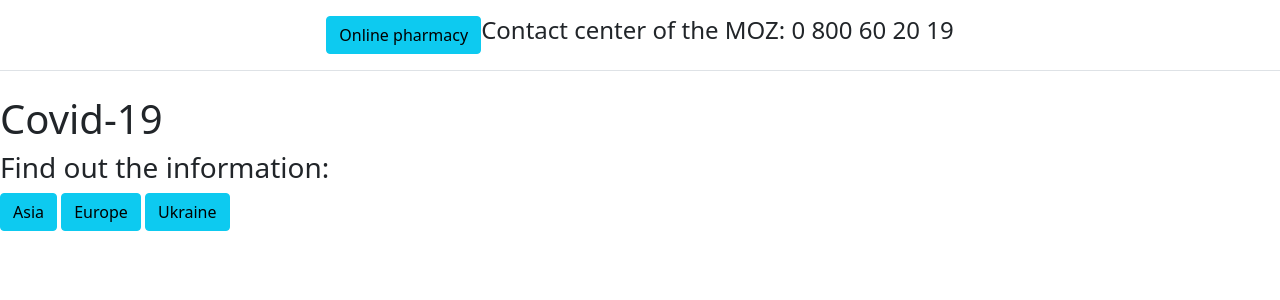
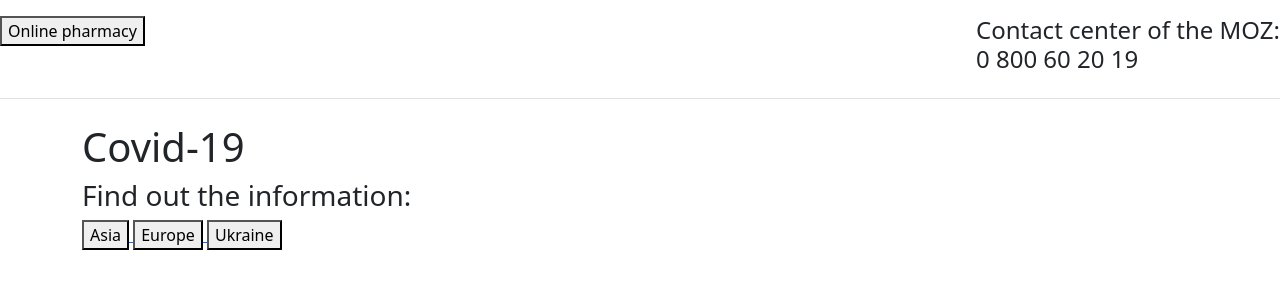
Before and after one commit to IhorMar/django_my, a Django app: page / in a window 1280 px wide. Shown: the top 300 px of the page. Run offline with Django 3.2, Linux system fonts and the light colour scheme.

Commit message:
makes some changes

```diff
--- a/covid_19/start_window/templates/start_window/index.html
+++ b/covid_19/start_window/templates/start_window/index.html
@@ -3,33 +3,45 @@
 <head>
     <meta charset="UTF-8">
     <title>Title</title>
-    <style>
-        body {
-          background = "/covid_19/start_window/templates/start_window/Virus_Main.png" width = "100%" height = "100";
-        }
-</style>
-    <link rel="stylesheet" href="https://cdn.jsdelivr.net/npm/bootstrap@5.1.3/dist/css/bootstrap.min.css" integrity="sha384-1BmE4kWBq78iYhFldvKuhfTAU6auU8tT94WrHftjDbrCEXSU1oBoqyl2QvZ6jIW3" crossorigin="anonymous">
+
+    <link rel="stylesheet" href="https://cdn.jsdelivr.net/npm/bootstrap@5.1.3/dist/css/bootstrap.min.css"
+          integrity="sha384-1BmE4kWBq78iYhFldvKuhfTAU6auU8tT94WrHftjDbrCEXSU1oBoqyl2QvZ6jIW3" crossorigin="anonymous">
+    {% load static %}
+    <link rel="stylesheet" href="{% static 'main.css' %}">
 </head>
-<body>
-<header class="d-flex flex-wrap justify-content-center py-3 mb-4 border-bottom">
-
-        <a href="https://liki24.com/uk/" class="btn btn-info" role="button">Online pharmacy</a>
+<body class="tdStyle">
+<header class="d-flex flex-wrap justify-content-between py-3 mb-4 border-bottom">
+    <a href="https://liki24.com/uk/">
+        <button class="btn_pharmacy">Online pharmacy</button>
+    </a>
     <div>
- <h4 class="d-flex justify-content-end">Contact center of the MOZ: 0 800 60 20 19</h4>
-</div>
+        <h4 class="d-flex justify-content-right">Contact center of the MOZ:<br/> 0 800 60 20 19</h4>
+    </div>
 
 </header>
-
-<h1>
-    Covid-19
-</h1>
-<h3>Find out the information:</h3>
+<div class="container">
+    <h1 class="label_style">
+        Covid-19
+    </h1>
+    <h3>Find out the information:</h3>
 
 
+    <a href="{% url 'asia' %}" class="first_win_btn" role="button">
+        <button class="btn_win">
+            Asia
+        </button>
+    </a>
+    <a href="{% url 'europe' %}" class="first_win_btn" role="button">
+        <button class="btn_win">
+            Europe
+        </button>
+    </a>
+    <a href="{% url 'ukraine' %}" class="first_win_btn" role="button">
+        <button class="btn_win">
+            Ukraine
+        </button>
+    </a>
 
-<a href="{% url 'asia' %}" class="btn btn-info" role="button">Asia</a>
-<a href="{% url 'europe' %}" class="btn btn-info" role="button">Europe</a>
-<a href="{% url 'ukraine' %}" class="btn btn-info" role="button">Ukraine</a>
-<!--<button type="button">Click Me!</button>-->
+</div>
 </body>
 </html>
```
Also changed, not shown: covid_19/covid_19/settings.py (+5 -2 lines), covid_19/start_window/static/Virus_Main.png (renamed from covid_19/start_window/templates/start_window/Virus_Main.png).
